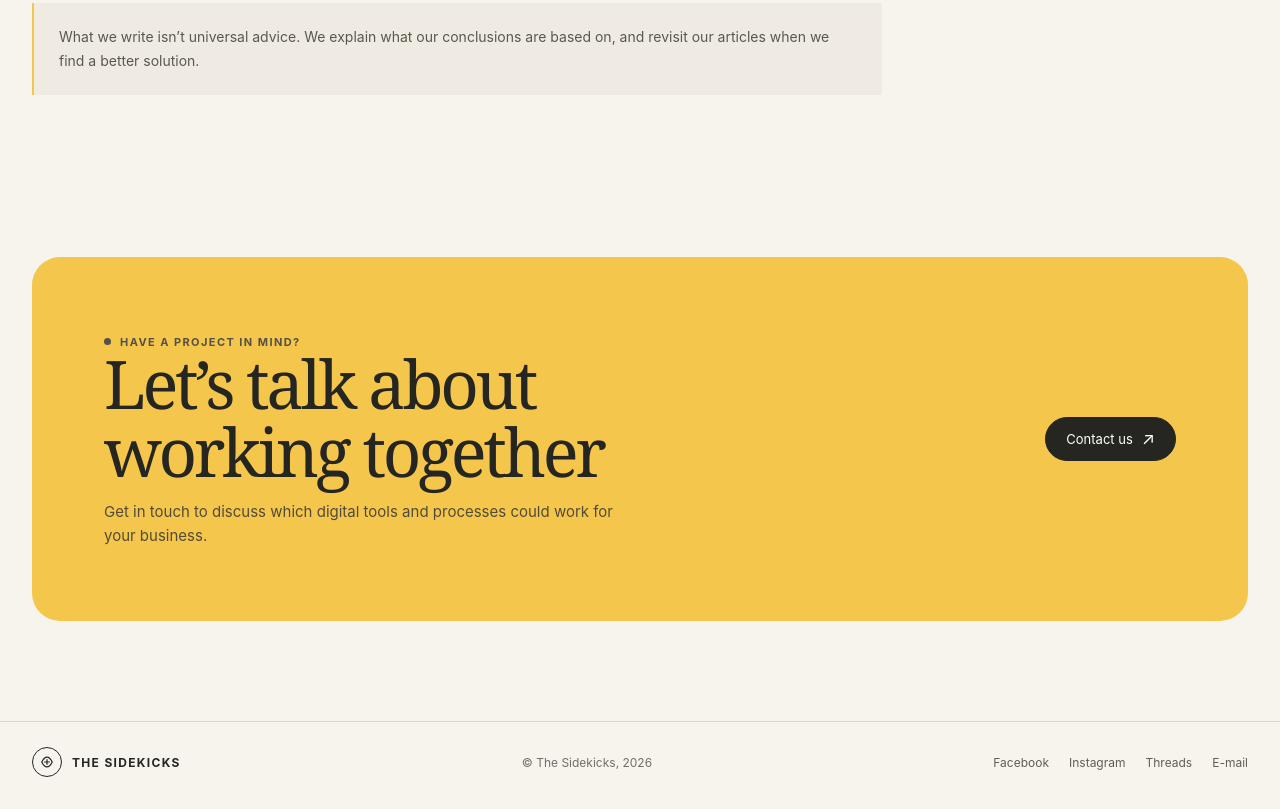
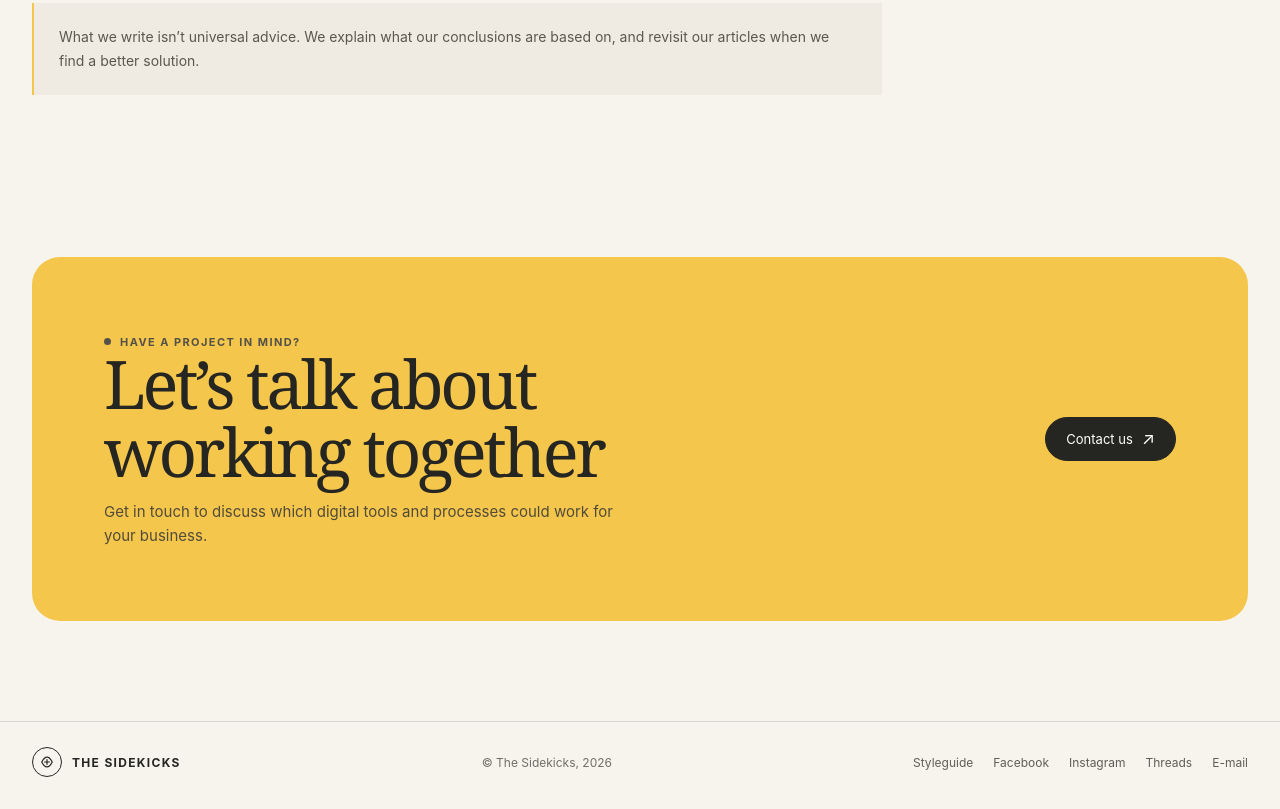
Before and after one commit to The-Sidekicks/the-sidekicks, a plain HTML site: page index.html in a window 1280 px wide. Shown: the part 3653-4462 px from the top of the page. Drawn offline with Linux system fonts and the light colour scheme.

Commit message:
Add Styleguide Link to Footer

```diff
--- a/index.html
+++ b/index.html
@@ -308,9 +308,8 @@
       <div class="footer-row">
         <a class="brand" href="#top"><span class="brand-mark" aria-hidden="true"><svg viewBox="0 0 24 24" fill="none" stroke="currentColor" stroke-width="1.6"><path d="M5 12c2.2-4.4 5-6.6 7-6.6s4.8 2.2 7 6.6c-2.2 4.4-5 6.6-7 6.6S7.2 16.4 5 12Z"/><path d="M8.2 12h7.6M12 8.2v7.6"/></svg></span><span>THE SIDEKICKS</span></a>
         <span class="copyright">© The Sidekicks, 2026</span>
-        <div class="footer-links" aria-label="Social media"><a href="https://www.facebook.com/thesidekicks" target="_blank" rel="noopener noreferrer">Facebook</a><a href="https://www.instagram.com/the_sidekicks_eu/" target="_blank" rel="noopener noreferrer">Instagram</a><a href="https://www.threads.com/@the_sidekicks_eu" target="_blank" rel="noopener noreferrer">Threads</a><a href="mailto:thesidekicks.studio@gmail.com">E-mail</a></div>
+        <div class="footer-links" aria-label="Social media and resources"><a href="clients/thesidekicks/">Styleguide</a><a href="https://www.facebook.com/thesidekicks" target="_blank" rel="noopener noreferrer">Facebook</a><a href="https://www.instagram.com/the_sidekicks_eu/" target="_blank" rel="noopener noreferrer">Instagram</a><a href="https://www.threads.com/@the_sidekicks_eu" target="_blank" rel="noopener noreferrer">Threads</a><a href="mailto:thesidekicks.studio@gmail.com">E-mail</a></div>
       </div>
-      <!-- Before publishing, add verified links for legal information. -->
     </div>
   </footer>
 
@@ -321,7 +320,6 @@
       <h2 id="dialog-title">Contact us</h2>
       <p>Choose whichever way is easiest for you:</p>
       <div class="channel-list"><div class="channel">WhatsApp</div><div class="channel">Telegram</div><div class="channel">Facebook Messenger</div><a class="channel" href="mailto:thesidekicks.studio@gmail.com">thesidekicks.studio@gmail.com</a></div>
-      <!-- WhatsApp, Telegram and Messenger links were not included in the source materials. Add them here before publishing. -->
     </div>
   </dialog>
   <script>
```
